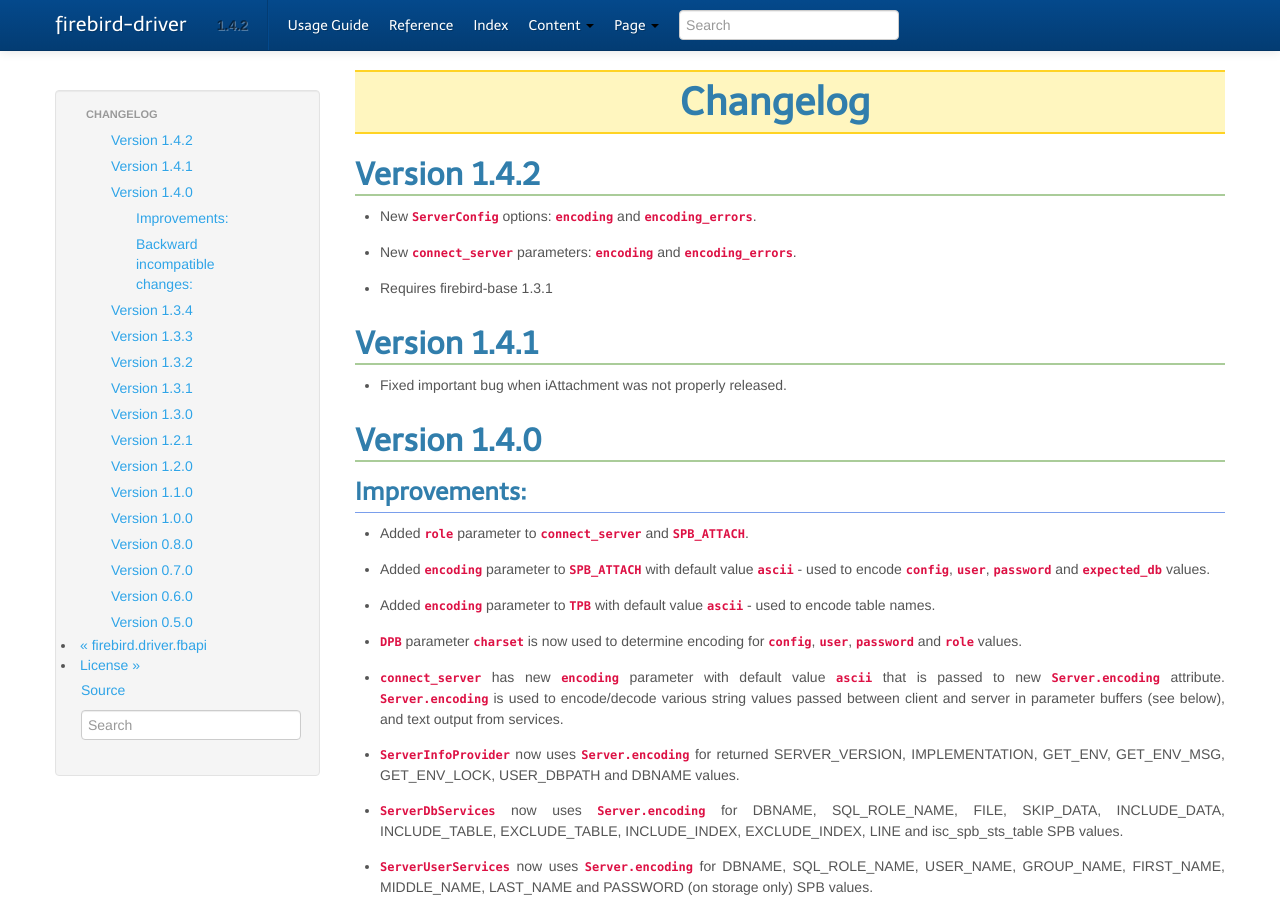
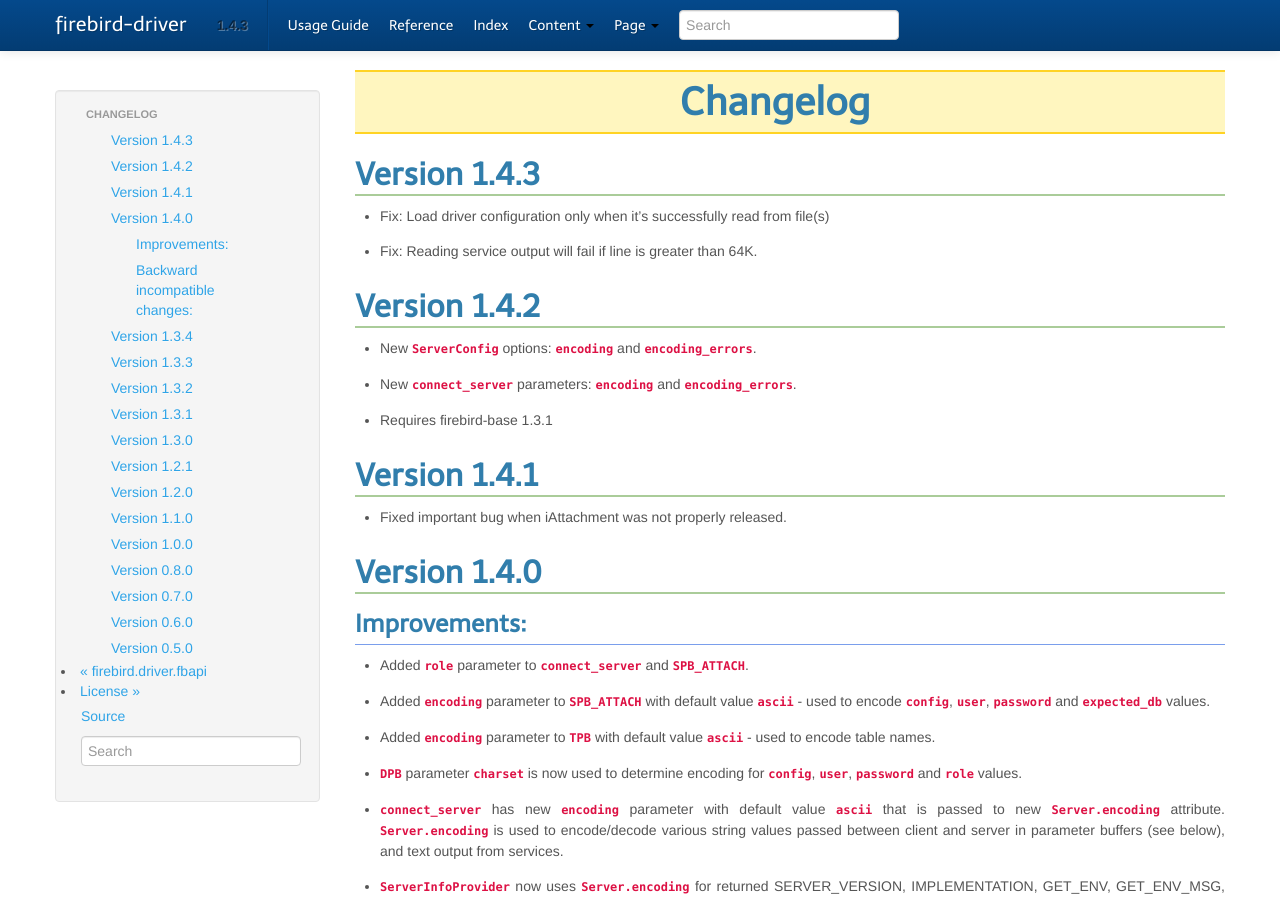
Before and after one commit to FirebirdSQL/python3-driver, a Sphinx documentation site: the page built from docs/changelog.txt, in a window 1280 px wide and 900 px high. Built offline with Sphinx 7.4.7, drawn with Linux system fonts in a browser that asks for light colours; some of the changed text lies outside the part shown.

Commit message:
Release v1.4.3

```diff
--- a/docs/changelog.txt
+++ b/docs/changelog.txt
@@ -1,6 +1,12 @@
 #########
 Changelog
 #########
+
+Version 1.4.3
+=============
+
+* Fix: Load driver configuration only when it's successfully read from file(s)
+* Fix: Reading service output will fail if line is greater than 64K.
 
 Version 1.4.2
 =============
--- a/docs/conf.py
+++ b/docs/conf.py
@@ -19,14 +19,14 @@
 # -- Project information -----------------------------------------------------
 
 project = 'firebird-driver'
-copyright = '2020-2021, The Firebird Project'
+copyright = '2020-2022, The Firebird Project'
 author = 'Pavel Císař'
 
 # The short X.Y version
-version = '1.4.2'
+version = '1.4.3'
 
 # The full version, including alpha/beta/rc tags
-release = '1.4.2'
+release = '1.4.3'
 
 
 # -- General configuration ---------------------------------------------------
--- a/setup.cfg
+++ b/setup.cfg
@@ -5,7 +5,7 @@
 
 [metadata]
 name = firebird-driver
-version = 1.4.2
+version = 1.4.3
 description = Firebird driver
 long_description = file: README.rst
 long_description_content_type = text/x-rst; charset=UTF-8
```
